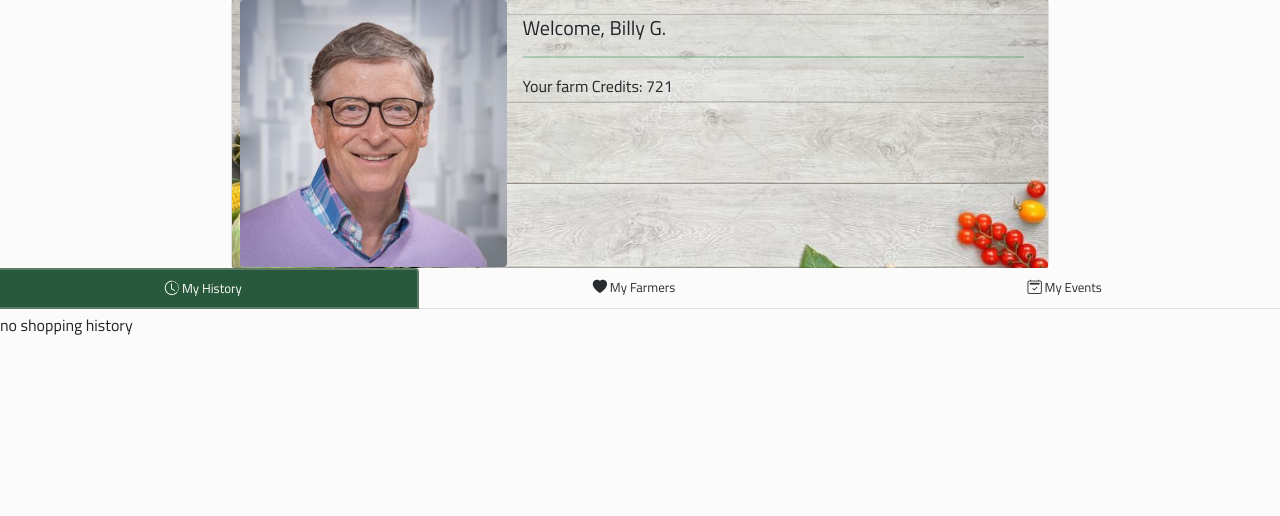
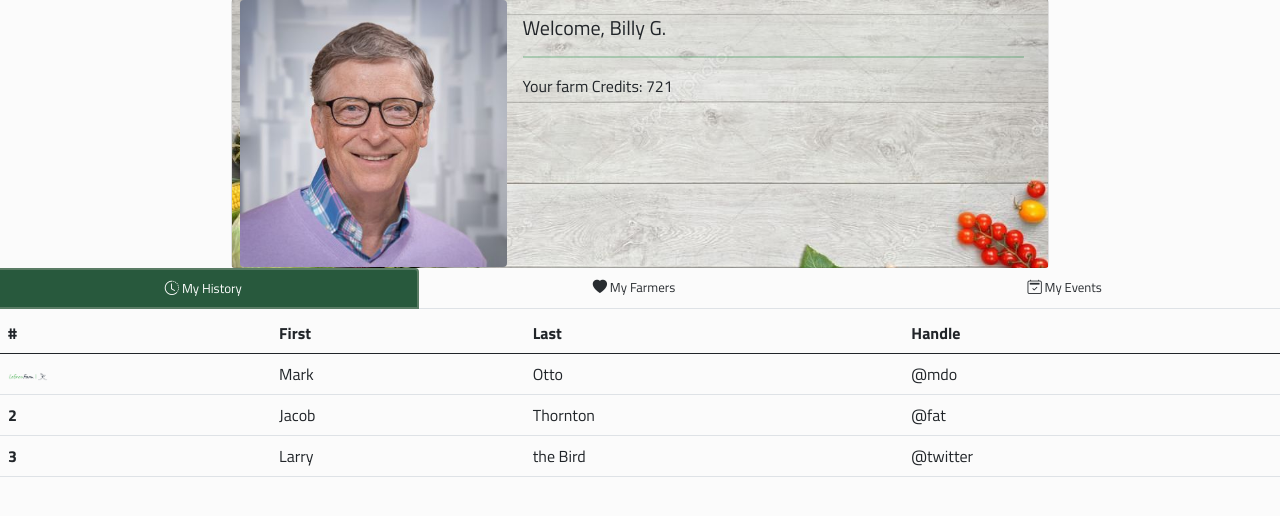
Before and after one commit to pokai-huang0828/CSTP1304_SuperGreenTeam, a PHP site: page /test.php in a window 1280 px wide. Shown: the part 76-592 px from the top of the page. Run offline with PHP 8.4, Linux system fonts and the light colour scheme; some libraries are stand-ins or nearby versions.

Commit message:
save progress

```diff
--- a/test.php
+++ b/test.php
@@ -21,7 +21,36 @@ ProfilePage::profileCard();
 <div class="tab-content" id="nav-tabContent">
 
 <div class="tab-pane fade show active" id="nav-home" role="tabpanel" aria-labelledby="nav-home-tab">
-    no shopping history
+<table class="table">
+  <thead class="thead-dark">
+    <tr>
+      <th scope="col">#</th>
+      <th scope="col">First</th>
+      <th scope="col">Last</th>
+      <th scope="col">Handle</th>
+    </tr>
+  </thead>
+  <tbody>
+    <tr>
+      <th scope="row"><img claaa="img-fluid" src="assets/logo.png" alt="" width="40"></img></th>
+      <td>Mark</td>
+      <td>Otto</td>
+      <td>@mdo</td>
+    </tr>
+    <tr>
+      <th scope="row">2</th>
+      <td>Jacob</td>
+      <td>Thornton</td>
+      <td>@fat</td>
+    </tr>
+    <tr>
+      <th scope="row">3</th>
+      <td>Larry</td>
+      <td>the Bird</td>
+      <td>@twitter</td>
+    </tr>
+  </tbody>
+</table>
 </div>
 
 <div class="tab-pane fade" id="nav-profile" role="tabpanel" aria-labelledby="nav-profile-tab">
```
